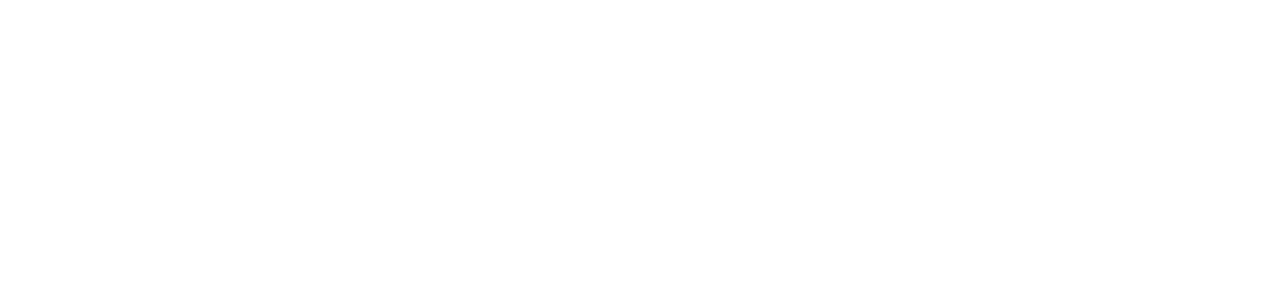
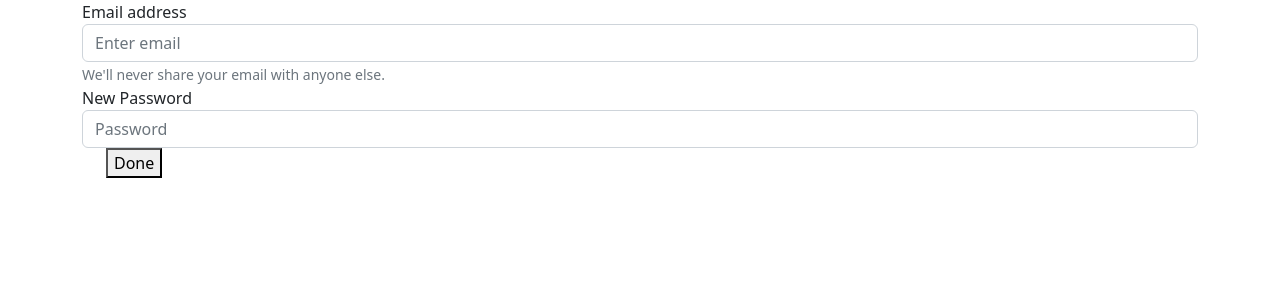
Before and after one commit to anikislam104/mern-spacey, a React (Create React App) app in the folder frontend/: page /forget_password in a window 1280 px wide. Before the commit this address had no page. Shown: the top 300 px of the page. Built offline with nearby package versions, Linux system fonts and the light colour scheme; the HTML template or start-up script is replaced by a standard one.

Commit message:
forget password implemented accept otp

```diff
--- a/frontend/src/App.js
+++ b/frontend/src/App.js
@@ -27,6 +27,8 @@
 import RentingHome from "./components/Renting/rentingHome";
 import SelectedProperty from "./components/Renting/selectedProperty";
 import Notification from "./components/Renting/notification";
+import ForgetPassword from "./components/Authentication/forget_password";
+
 
 function App() {
   return (
@@ -44,6 +46,8 @@
         <Route path="signupconf" element={<SignUpConfirmation />} />
         <Route path="homepage" element={<Homepage />} />
         <Route path="invalidAuth" element={<InvalidAuth />} />
+        <Route path="forget_password" element={<ForgetPassword />} />
+
 
 
         {/* Hosting */}
--- /dev/null
+++ b/frontend/src/components/Authentication/forget_password.js
@@ -0,0 +1,64 @@
+import axios from 'axios';
+import React, { Component } from 'react';
+
+export default class ForgetPassword extends Component {
+    constructor(props) {
+        super(props);
+        this.onChangeEmail = this.onChangeEmail.bind(this);
+        this.onChangePassword = this.onChangePassword.bind(this);
+        this.OnSubmit = this.OnSubmit.bind(this);
+
+        this.state = {
+            email: '',
+            password: '',
+        }
+    }
+
+    onChangeEmail = (e) => {
+        this.setState({
+            email: e.target.value
+        })
+    }
+
+    onChangePassword = (e) => {
+        this.setState({
+            password: e.target.value
+        })
+    }
+
+    OnSubmit = (e) => {
+        e.preventDefault();
+        const user = {
+            email: this.state.email,
+            password: this.state.password,
+        }
+        axios.post('http://localhost:5000/users/forget_password', user)
+            .then(res => {
+                if (res.data === 'invalid') {
+                    window.location = '/invalidAuth';
+                } else {
+                    window.location = '/login';
+                    alert('Password has been changed');
+                }
+            })
+    }
+
+    render() {
+        return (
+            <form onSubmit={this.OnSubmit}>
+                <div className="form-group">
+                    <label>Email address</label>
+                    <input type="email" onChange={this.onChangeEmail} className="form-control" id="exampleInputEmail1" aria-describedby="emailHelp" placeholder="Enter email" />
+                    <small id="emailHelp" className="form-text text-muted">We'll never share your email with anyone else.</small>
+                </div>
+                <div className="form-group">
+                    <label>New Password</label>
+                    <input type="password"  onChange={this.onChangePassword} className="form-control" id="exampleInputPassword1" placeholder="Password" />
+                </div>
+                <div className="form-group form-check">
+                    <button type='submit'>Done</button>
+                </div>
+            </form>
+        )
+    }
+}
--- a/frontend/src/components/Authentication/login.js
+++ b/frontend/src/components/Authentication/login.js
@@ -31,6 +31,8 @@
             password: e.target.value
             })
         }
+
+
 
         async onSubmit(e) {
             e.preventDefault();
@@ -153,6 +155,11 @@
                                           </div>
 
                                    </form>
+                                   <button onClick={
+                                    () => {
+                                      window.location = '/forget_password';
+                                    }
+                                   }>Forget Password</button>
                                 </div>
 
                                 <div class="col-lg-1">
--- a/frontend/src/components/Renting/notification.js
+++ b/frontend/src/components/Renting/notification.js
@@ -6,6 +6,7 @@
     constructor(props) {
         super(props);
         this.acceptRequest = this.acceptRequest.bind(this);
+        this.rejectRequest = this.rejectRequest.bind(this);
         this.state = {
             rent_request: [],
             host_id: '',
@@ -34,6 +35,11 @@
     }
 
     acceptRequest(property_id, host_id, renter_id){
+
+        window.location.href='/homepage';
+    }
+
+    rejectRequest(property_id, host_id, renter_id){
         window.location.href='/homepage';
     }
 
@@ -51,6 +57,12 @@
                                 this.acceptRequest(request.property_id, request.host_id, request.renter_id);
                             }
                         }>Accept</button>
+                        <p>         </p>
+                        <button onClick={
+                            () => {
+                                this.rejectRequest(request.property_id, request.host_id, request.renter_id);
+                            }
+                        }>Reject</button>
                         <br />
                         <br />
                     </div>
```
Also changed, not shown: 1 other file (tests, documents, lock files or other folders).
